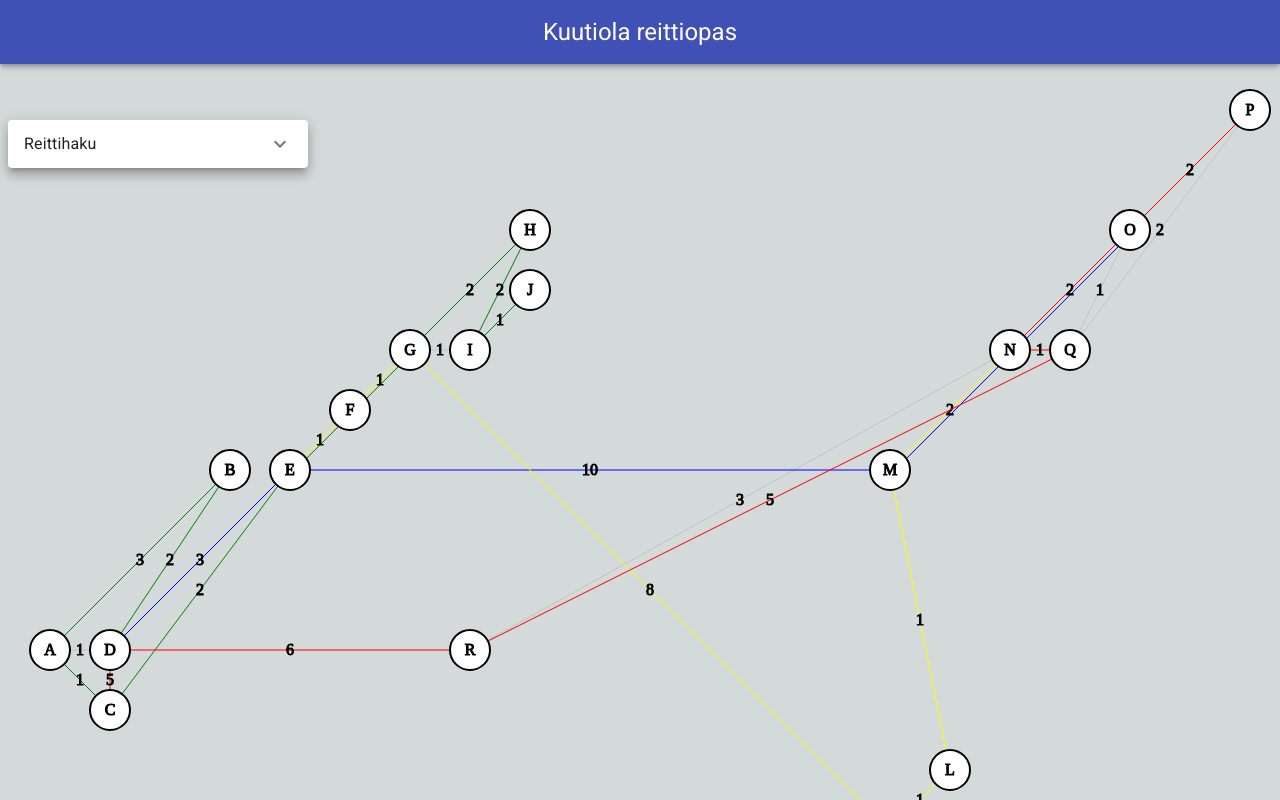
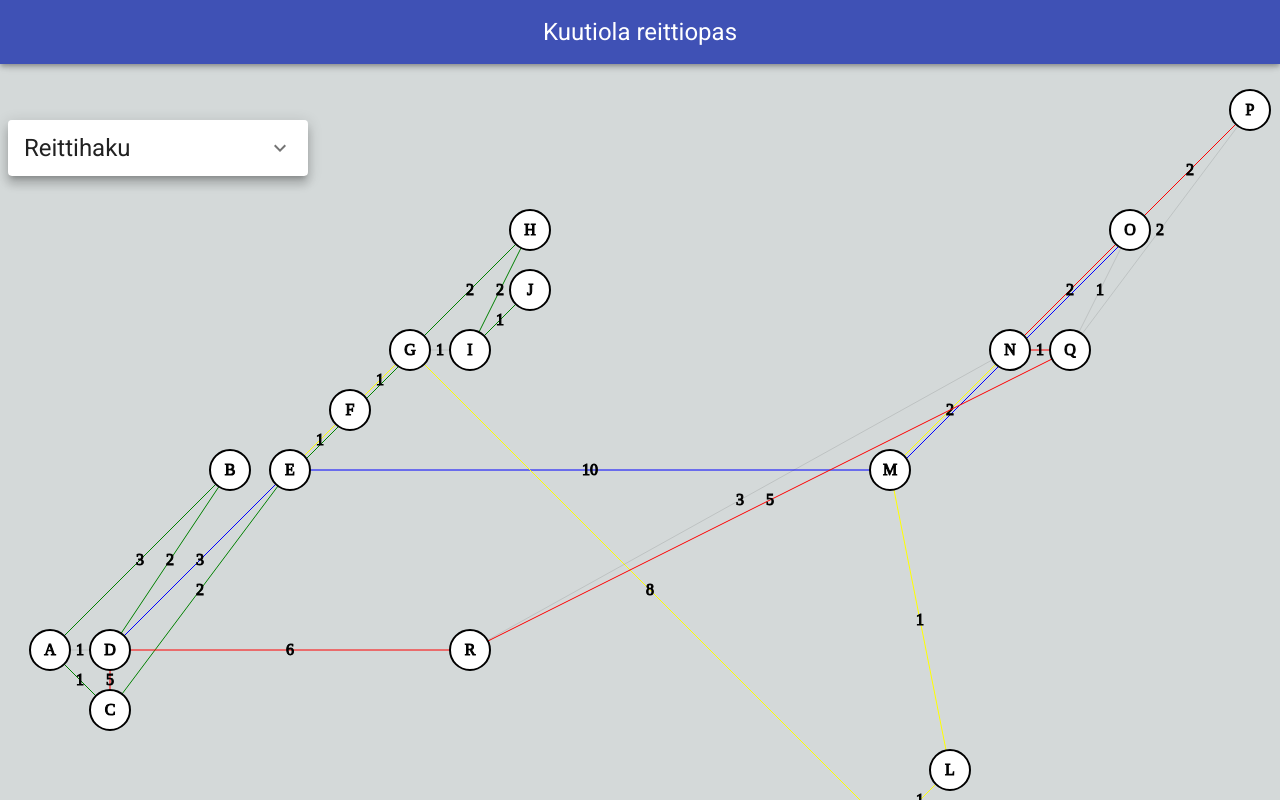
Before and after one commit to EriRan/route-lookup, a React (Create React App) app: page / in a window 1280 px wide. Built offline with nearby package versions, Linux system fonts and the light colour scheme.

Commit message:
Increase card title text size

```diff
--- a/src/components/ui/card/header/RouteCardHeader.js
+++ b/src/components/ui/card/header/RouteCardHeader.js
@@ -7,7 +7,7 @@ class RouteCardHeader extends React.Component {
   render() {
     return (
       <ExpansionPanelSummary expandIcon={<ExpandMoreIcon />}>
-        <Typography>Reittihaku</Typography>
+        <Typography variant="h5">Reittihaku</Typography>
       </ExpansionPanelSummary>
     );
   }
```
